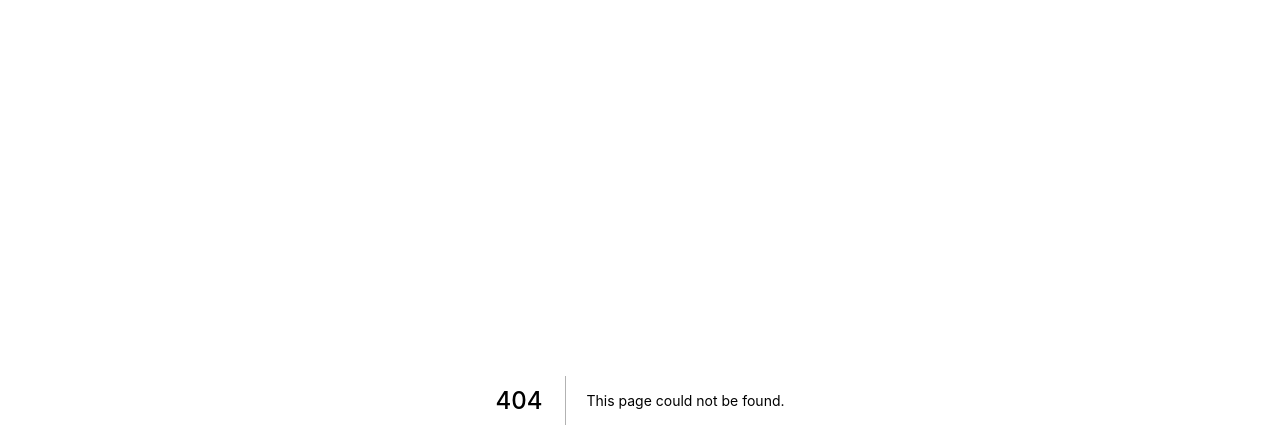
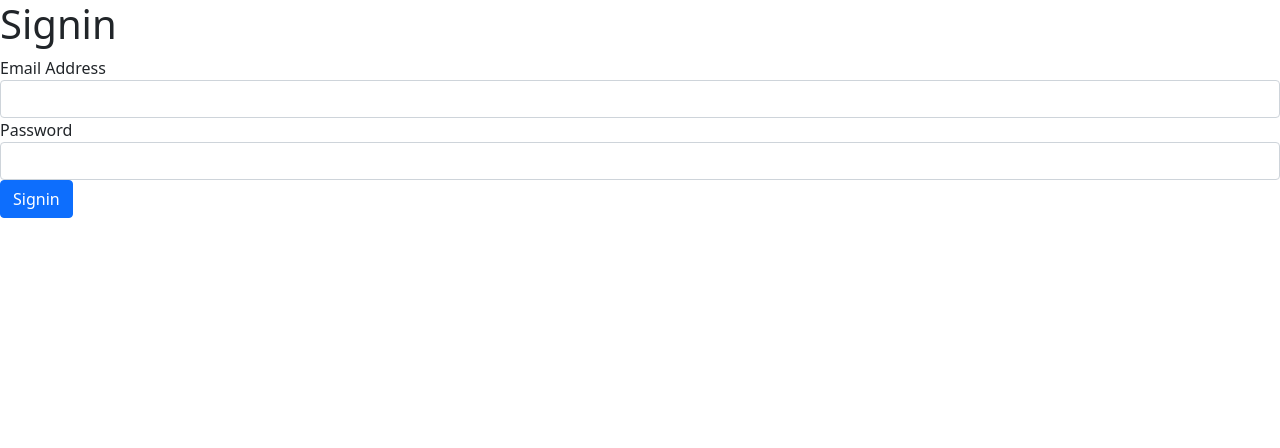
Before and after one commit to GabrielDillenburg/typescript-microservices, a Next.js app in the folder client/: page /auth/signin in a window 1280 px wide. Before the commit this address had no page. Shown: the top 448 px of the page. Built offline with nearby package versions, Linux system fonts and the light colour scheme.

Commit message:
feat: add signIn page

```diff
--- /dev/null
+++ b/client/pages/auth/signin.js
@@ -0,0 +1,45 @@
+import { useState } from 'react'
+import useRequest from '../../hooks/use-request'
+import Router from 'next/router'
+
+export default () => {
+
+  const [email, setEmail] = useState('')
+  const [password, setPassword] = useState('')
+  const { doRequest, errors } = useRequest({
+    url: '/api/users/signin',
+    method: 'post',
+    body: {
+      email, password
+    },
+    onSuccess: () =>  Router.push('/')
+  })
+
+  const onSubmit = async (e) => {
+    e.preventDefault()
+
+    await doRequest()
+  }
+
+  return (
+    <form onSubmit={onSubmit}>
+      <h1>Signin</h1>
+      <div className="form-group">
+        <label>Email Address</label>
+        <input
+          value={email}
+          onChange={e => setEmail(e.target.value)}
+          className="form-control"/>
+      </div>
+      <div className="form-group">
+        <label>Password</label>
+        <input
+          value={password}
+          onChange={e => setPassword(e.target.value)}
+          className="form-control"/>
+      </div>
+        {errors}
+      <button className="btn btn-primary">Signin</button>
+    </form>
+  )
+}
```
